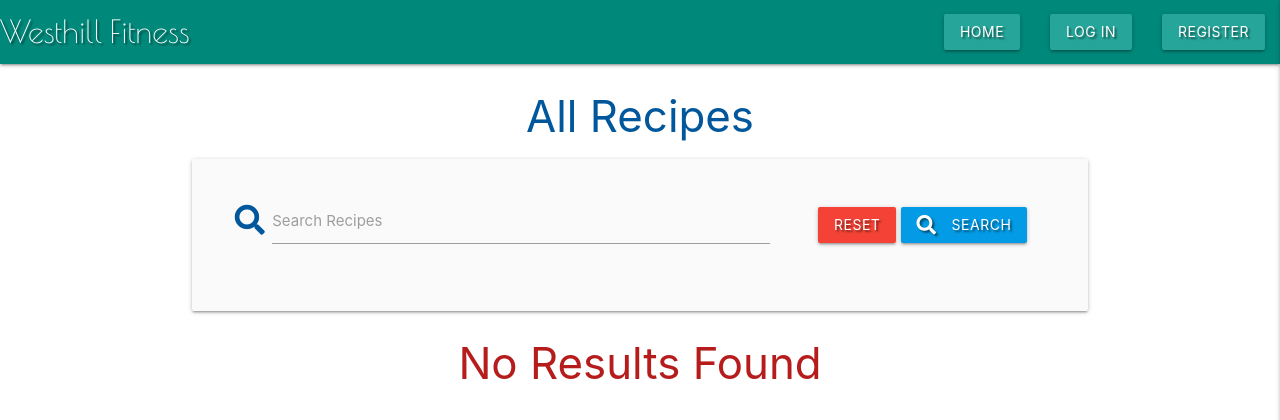
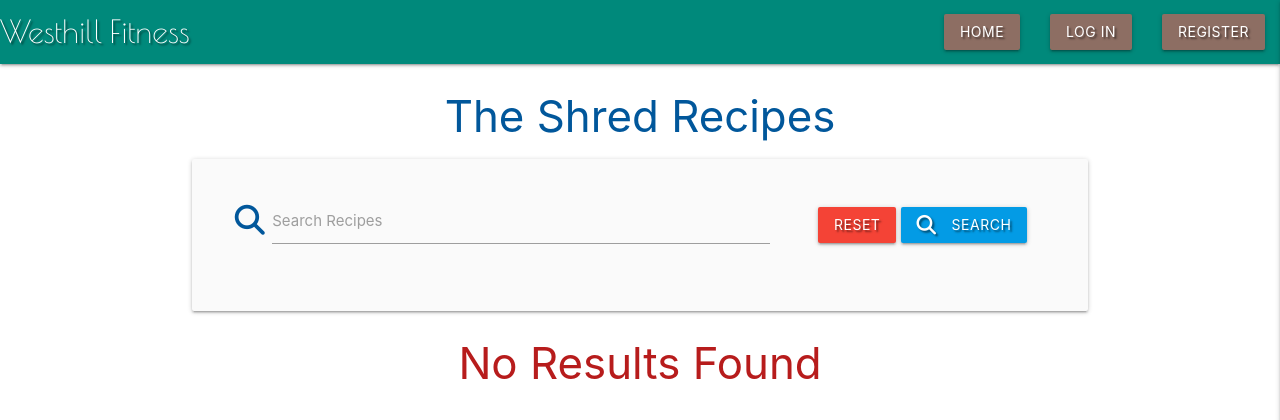
Before and after one commit to GraeA85/Recipe-ository, a Flask app: page / in a window 1280 px wide. Shown: the top 420 px of the page. Run offline with Flask 2, Linux system fonts and the light colour scheme; data that the repository does not hold is empty; some libraries are stand-ins or nearby versions.

Commit message:
color pallette changes#

```diff
--- a/templates/base.html
+++ b/templates/base.html
@@ -10,9 +10,10 @@
     <link rel="preconnect" href="https://fonts.googleapis.com">
     <link rel="preconnect" href="https://fonts.gstatic.com" crossorigin>
     <link href="https://fonts.googleapis.com/css2?family=Poiret+One&display=swap" rel="stylesheet">
+    <script src="https://kit.fontawesome.com/d076b91794.js" crossorigin="anonymous"></script>
     {% block styles %}
     {% endblock %}
-    <title>Recipe-ository</title>
+    <title>Westhill Fitness Shred</title>
 </head>
 <body>
 
@@ -23,17 +24,17 @@
 				<a href="{{ url_for('get_recipes') }}" class="brand-logo">Westhill Fitness</a>
 				<a href="#" data-target="mobile-demo" class="sidenav-trigger right"><i class="fas fa-bars"></i></a>
 				<ul class="right hide-on-med-and-down">
-					<li><a href="{{ url_for('get_recipes') }}" class ="waves-effect waves-light btn">Home</a></li>
+					<li><a href="{{ url_for('get_recipes') }}" class ="waves-effect waves-light btn brown lighten-1">Home</a></li>
                     {% if session.user %}
-                        <li><a href="{{ url_for('profile', username=session['user']) }}" class ="waves-effect waves-light btn">Profile</a></li>
-                        <li><a href="{{ url_for('add_recipe') }}">New Recipe</a></li>
+                        <li><a href="{{ url_for('profile', username=session['user']) }}" class ="waves-effect waves-light btn brown lighten-1">Profile</a></li>
+                        <li><a href="{{ url_for('add_recipe') }}" class ="waves-effect waves-light btn brown lighten-1">New Recipe</a></li>
                         {% if session.user|lower == "admin"|lower %}
-                            <li><a href="{{ url_for('get_recipe_categories') }}" class ="waves-effect waves-light btn">Manage Recipe Categories</a></li>
+                            <li><a href="{{ url_for('get_recipe_categories') }}" class ="waves-effect waves-light btn brown lighten-1">Manage Recipe Categories</a></li>
                         {% endif %}
-                        <li><a href="{{ url_for('logout') }}" class ="waves-effect waves-light btn">Log Out</a></li>
+                        <li><a href="{{ url_for('logout') }}" class ="waves-effect waves-light btn brown lighten-1">Log Out</a></li>
                     {% else %}
-                        <li><a href="{{ url_for('login') }}" class ="waves-effect waves-light btn">Log In</a></li>
-                        <li><a href="{{ url_for('register') }}" class ="waves-effect waves-light btn">Register</a></li>
+                        <li><a href="{{ url_for('login') }}" class ="waves-effect waves-light btn brown lighten-1">Log In</a></li>
+                        <li><a href="{{ url_for('register') }}" class ="waves-effect waves-light btn brown lighten-1">Register</a></li>
                     {% endif %}
 				</ul>
 			</div>
@@ -63,7 +64,7 @@
             {% if messages %}
                 {% for message in messages %}
                     <div class="row flashes">
-                        <h4 class="light-blue lighten-4 center-align">{{ message }}</h4>
+                        <h4 class="amber accent-3 center-align">{{ message }}</h4>
                     </div>
                 {% endfor %}
             {% endif %}
--- a/templates/recipes.html
+++ b/templates/recipes.html
@@ -1,7 +1,7 @@
 {% extends "base.html" %}
 {% block content %}
 
-    <h3 class="light-blue-text text-darken-4 center-align">All Recipes</h3>
+    <h3 class="light-blue-text text-darken-4 center-align">The Shred Recipes</h3>
 
     <div class="row card-panel grey lighten-5">
         <form action="{{ url_for('search') }}" method="post" class="col s12">
```
Also changed, not shown: static/css/style.css (line endings or trailing spaces), static/images/food-display.jpg (added).
